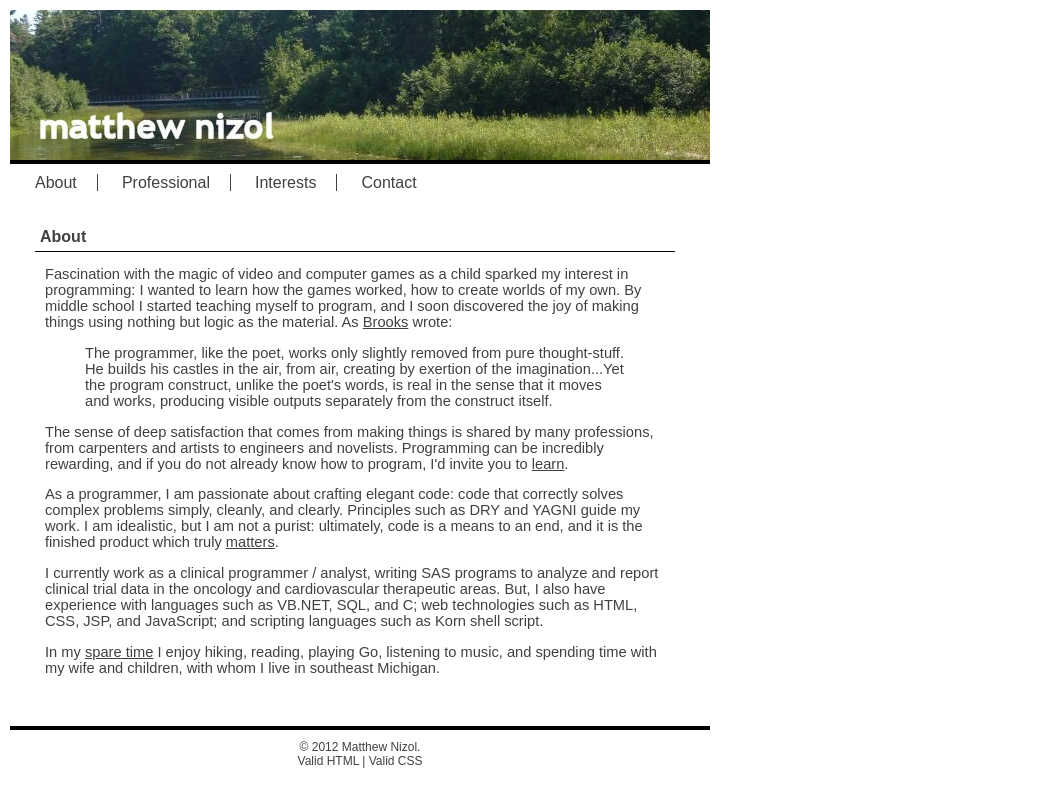
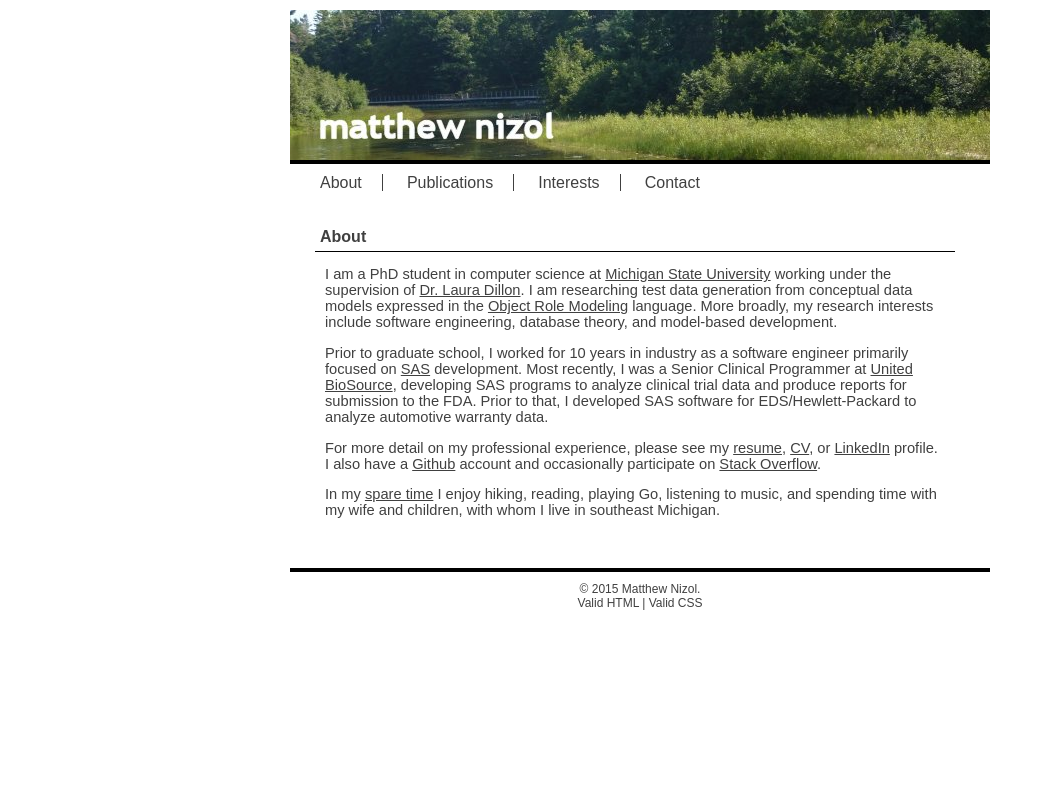
Before and after one commit to mnizol/nizol.net, a PHP site: page / in a window 1280 px wide. Shown: the whole page, without its empty margins (0-1043 px from the left). Run offline with PHP 8.4, Linux system fonts and the light colour scheme.

Commit message:
Update for 2015

```diff
--- a/common/footer.html
+++ b/common/footer.html
@@ -1,5 +1,5 @@
 <div class="footer">
-    <p class="copyright">&copy; 2012 Matthew Nizol.</p>
+    <p class="copyright">&copy; 2015 Matthew Nizol.</p>
 
     <p class="validate">
     <a href="http://validator.w3.org/check/referer">Valid HTML</a> |
--- a/common/navigation.html
+++ b/common/navigation.html
@@ -2,7 +2,7 @@
   <ul class="nav">
     <li class="nav"><a href="/home">About</a></li>
 
-    <li class="nav"><a href="/professional">Professional</a></li>
+    <li class="nav"><a href="/professional">Publications</a></li>
 
     <li class="nav"><a href="/interests">Interests</a></li>
 
--- a/content/home.html
+++ b/content/home.html
@@ -2,36 +2,26 @@
     <div class="contentbox">
         <h1>About</h1>
         <p>
-               Fascination with the magic of video and computer games as a child sparked my interest in programming: I wanted
-               to learn how the games worked, how to create worlds of my own.  By middle school I started teaching myself to program,
-               and I soon discovered the joy of making things using nothing but logic as the material.  As
-               <a href="http://www.cs.unc.edu/~brooks/">Brooks</a> wrote:
-            </p>
-
-            <blockquote><p>
-                The programmer, like the poet, works only slightly removed from pure thought-stuff. He builds his castles in the air,
-                from air, creating by exertion of the imagination...Yet the program construct, unlike the poet's words, is real in the
-                sense that it moves and works, producing visible outputs separately from the construct itself.
-            </p></blockquote>
-
-            <p>
-               The sense of deep satisfaction that comes from making things is shared by
-               many professions, from carpenters and artists to engineers and novelists.  Programming can be incredibly rewarding, and
-               if you do not already know how to program, I'd invite you to <a href="http://norvig.com/21-days.html">learn</a>.
+        I am a PhD student in computer science at <a href="http://cse.msu.edu/">Michigan State University</a>
+        working under the supervision of <a href="http://cse.msu.edu/~ldillon">Dr. Laura Dillon</a>.
+        I am researching test data generation from conceptual data models expressed in the <a href="http://www.orm.net">Object Role Modeling</a> language.
+        More broadly, my research interests include software engineering, database theory, and model-based development.
         </p>
 
         <p>
-               As a programmer, I am passionate about crafting elegant code: code that correctly solves complex problems
-               simply, cleanly, and clearly.  Principles such as DRY and YAGNI guide my work.  I am idealistic, but I am not a purist:
-               ultimately, code is a means to an end, and it is the finished product which truly
-               <a href="http://www.joelonsoftware.com/items/2009/09/23.html">matters</a>.
+        Prior to graduate school, I worked for 10 years in industry as a software engineer primarily focused on <a href="http://www.sas.com">SAS</a> development.
+        Most recently, I was a Senior Clinical Programmer at <a href="http://www.ubc.com/">United BioSource</a>, developing SAS programs
+        to analyze clinical trial data and produce reports for submission to the FDA.
+        Prior to that, I developed SAS software for EDS/Hewlett-Packard to analyze automotive warranty data.
         </p>
 
         <p>
-               I currently work as a clinical programmer / analyst, writing SAS programs to analyze and report
-               clinical trial data in the oncology and cardiovascular therapeutic areas.  But, I also have experience with
-               languages such as VB.NET, SQL, and C; web technologies such as HTML, CSS, JSP, and JavaScript; and scripting languages
-               such as Korn shell script.
+        For more detail on my professional experience, please see my
+        <a href="../documents/nizol.resume.pdf">resume</a>,
+        <a href="../documents/nizol.cv.pdf">CV</a>, or
+        <a href="http://www.linkedin.com/pub/matthew-nizol/30/a30/268">LinkedIn</a> profile.
+        I also have a <a href="http://github.com/mnizol">Github</a> account and occasionally participate on
+        <a href="http://stackoverflow.com/users/154546/matthew-nizol">Stack Overflow</a>.
         </p>
 
         <p>
--- a/css/main.css
+++ b/css/main.css
@@ -1,6 +1,6 @@
 body
 {
-    margin:  0;
+    margin: 0;
     padding: 0;
     border-style: none;
     color:   #404040;
@@ -9,6 +9,9 @@ body
 
 div
 {
+    margin-left: auto;
+    margin-right: auto;
+
     font-family: arial, sans-serif;
     font-size:   11pt;
     font-weight: normal;
@@ -53,7 +56,7 @@ div.contentbox
 div.navigation
 {
     margin:  0px 10px 0px 10px;
-    padding: 0px 0px 0px 25px;
+    padding: 0px 0px 0px 30px;
     background-color: #FFF;
     color: #404040;
 }
```
Also changed, not shown: content/interests.html (+9 -10 lines), content/professional.html (deleted, +0 -87 lines), content/publications.html (added, +46 -0 lines), .htaccess, 4 other files. Lines whose indentation alone changed are shown as unchanged.
